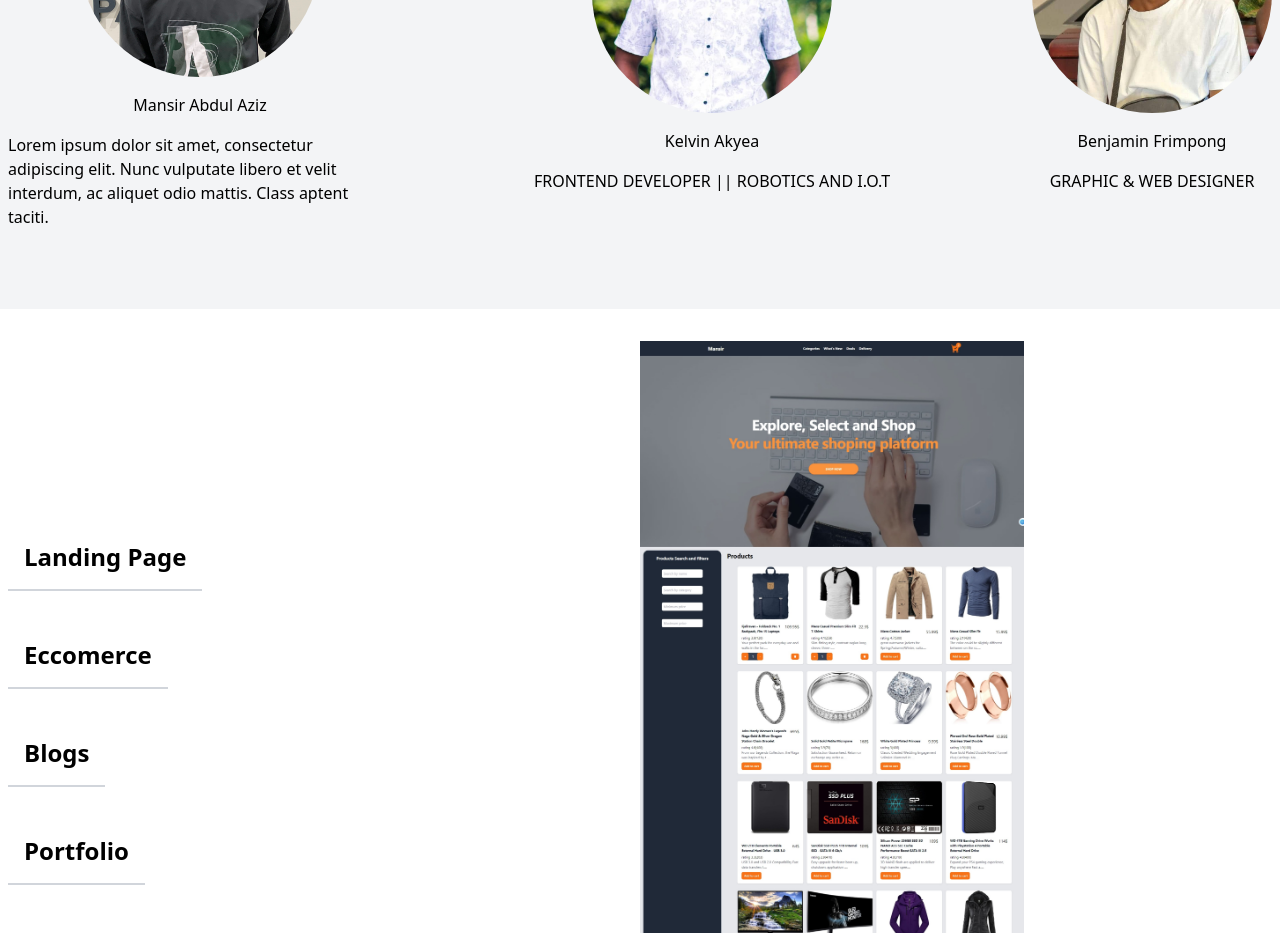
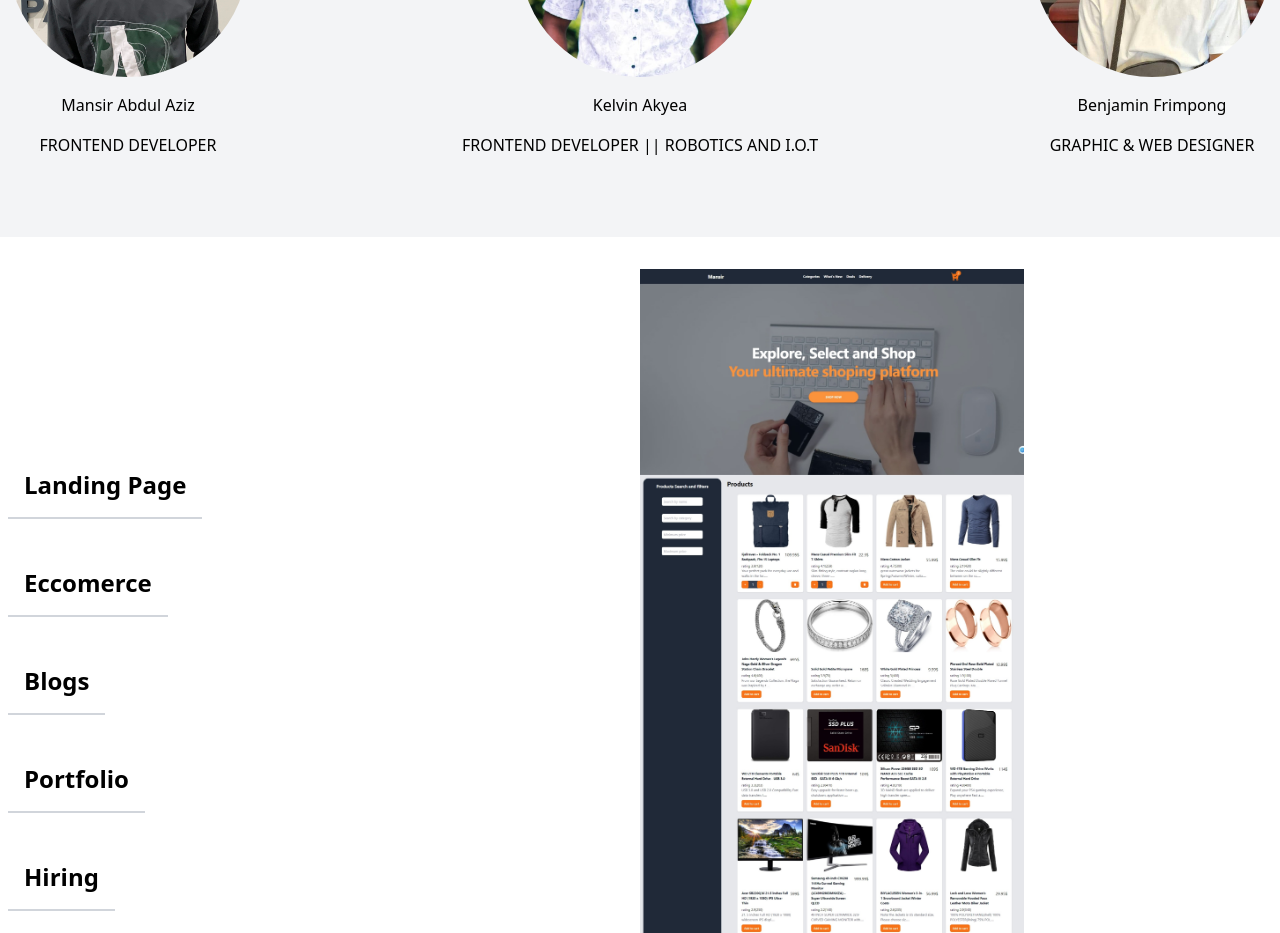
Before and after one commit to mansir93/Amalitech-storefront, a React (Create React App) app: page / in a window 1280 px wide. Shown: the part 940-1873 px from the top of the page. Built offline with nearby package versions, Linux system fonts and the light colour scheme.

Commit message:
Update Team.jsx

```diff
--- a/src/Components/Team.jsx
+++ b/src/Components/Team.jsx
@@ -13,9 +13,8 @@ const Team = () => {
             <img src={MansirImg} alt="" className="w-60 h-60 rounded-full" />
             <p>Mansir Abdul Aziz</p>
             <p>
-              Lorem ipsum dolor sit amet, consectetur adipiscing elit. Nunc
-              vulputate libero et velit interdum, ac aliquet odio mattis. Class
-              aptent taciti.
+            FRONTEND DEVELOPER
+
             </p>
           </div>
           <div className="max-w-sm flex flex-col justify-center items-center gap-4">
```
